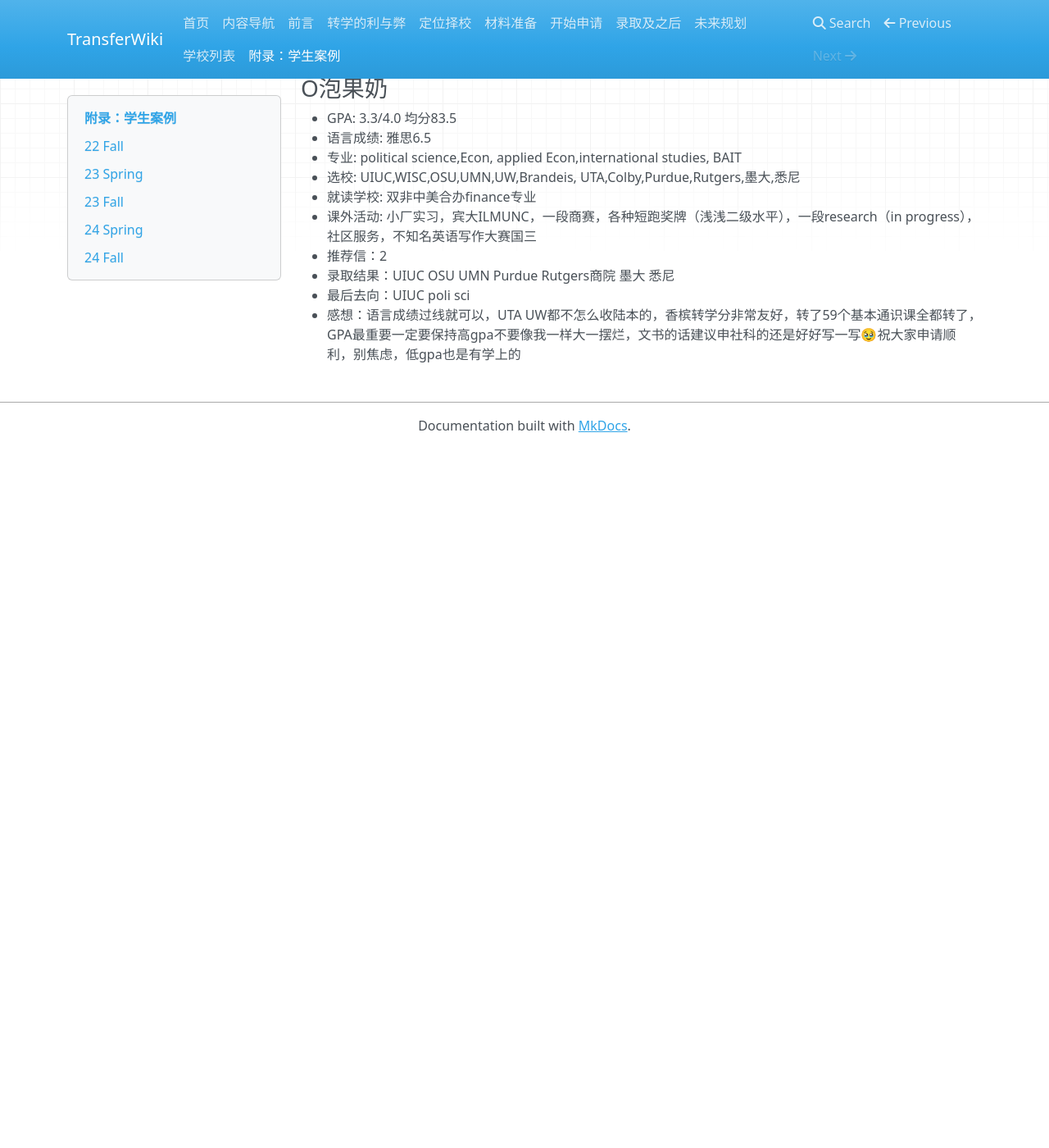
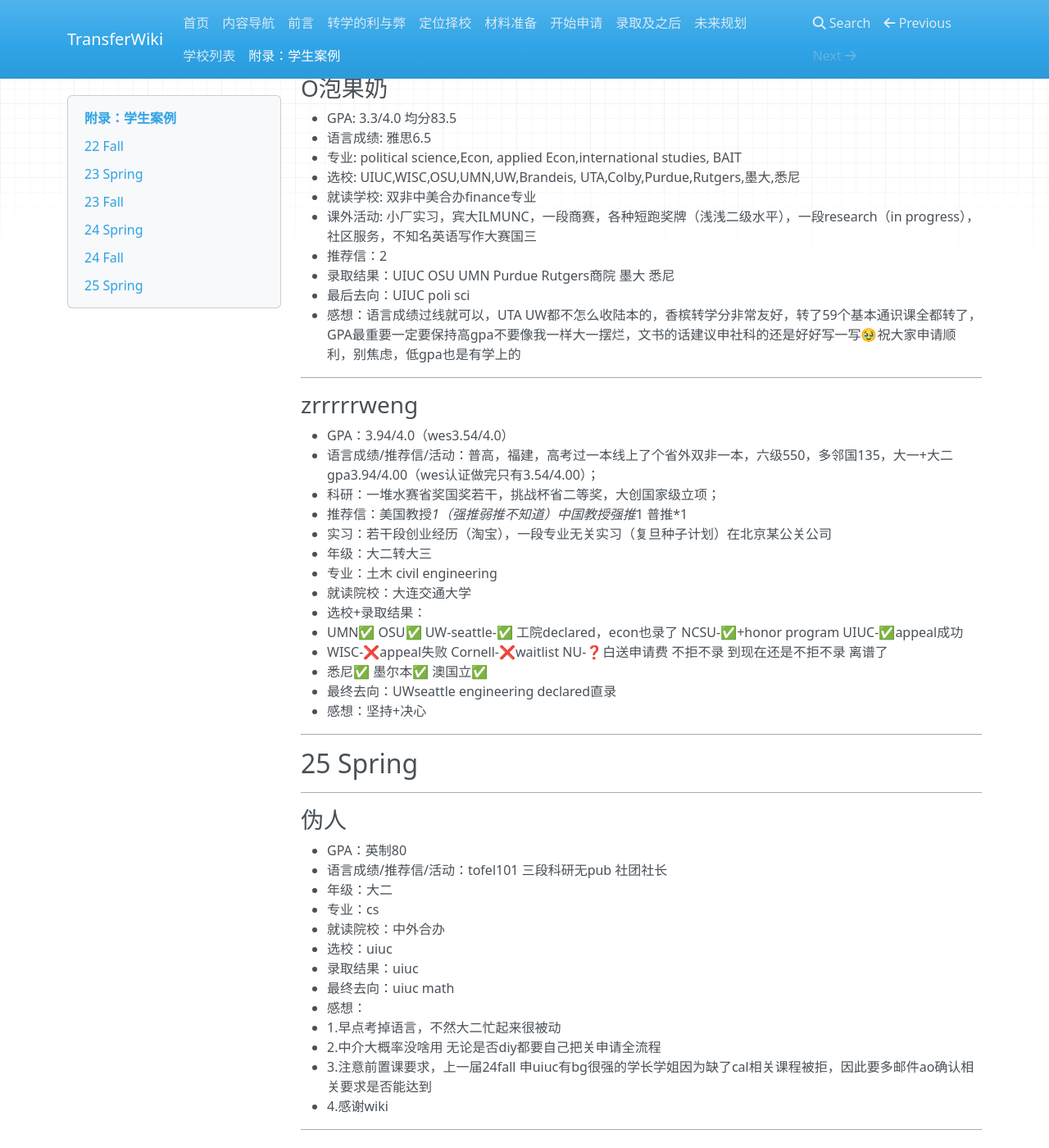
Before and after one commit to SihanXU/TransferWiki, an MkDocs documentation site: the page built from docs/bgs.md, in a window 1280 px wide and 1400 px high, scrolled down 21704 px. Shown: the whole window at 82% size. Built offline with MkDocs 1.6.1, drawn with Linux system fonts in a browser that asks for light colours; nearby versions of some CDN libraries; before the commit the page ends 22251 px from its top, so only the background shows below that.

Commit message:
Update bgs.md

```diff
--- a/docs/bgs.md
+++ b/docs/bgs.md
@@ -797,3 +797,47 @@ DET115(有点低，天天摆大烂的恶果)
 - 录取结果：UIUC OSU UMN Purdue Rutgers商院 墨大 悉尼
 - 最后去向：UIUC poli sci
 - 感想：语言成绩过线就可以，UTA UW都不怎么收陆本的，香槟转学分非常友好，转了59个基本通识课全都转了，GPA最重要一定要保持高gpa不要像我一样大一摆烂，文书的话建议申社科的还是好好写一写🥹祝大家申请顺利，别焦虑，低gpa也是有学上的
+
+***
+
+### zrrrrrweng
+- GPA：3.94/4.0（wes3.54/4.0）
+- 语言成绩/推荐信/活动：普高，福建，高考过一本线上了个省外双非一本，六级550，多邻国135，大一+大二gpa3.94/4.00（wes认证做完只有3.54/4.00）；
+- 科研：一堆水赛省奖国奖若干，挑战杯省二等奖，大创国家级立项；
+- 推荐信：美国教授*1（强推弱推不知道）中国教授强推*1 普推*1
+- 实习：若干段创业经历（淘宝），一段专业无关实习（复旦种子计划）在北京某公关公司
+- 年级：大二转大三
+- 专业：土木 civil engineering
+- 就读院校：大连交通大学
+- 选校+录取结果：
+- UMN✅ OSU✅ UW-seattle-✅ 工院declared，econ也录了 NCSU-✅+honor program UIUC-✅appeal成功
+- WISC-❌appeal失败 Cornell-❌waitlist NU-❓白送申请费 不拒不录 到现在还是不拒不录 离谱了
+- 悉尼✅ 墨尔本✅ 澳国立✅
+- 最终去向：UWseattle engineering declared直录
+- 感想：坚持+决心
+
+
+***
+
+## 25 Spring
+
+***
+
+
+### 伪人
+- GPA：英制80
+- 语言成绩/推荐信/活动：tofel101 三段科研无pub 社团社长
+- 年级：大二
+- 专业：cs
+- 就读院校：中外合办
+- 选校：uiuc
+- 录取结果：uiuc
+- 最终去向：uiuc math
+- 感想：
+- 1.早点考掉语言，不然大二忙起来很被动
+- 2.中介大概率没啥用 无论是否diy都要自己把关申请全流程
+- 3.注意前置课要求，上一届24fall 申uiuc有bg很强的学长学姐因为缺了cal相关课程被拒，因此要多邮件ao确认相关要求是否能达到
+- 4.感谢wiki
+
+
+***
```
